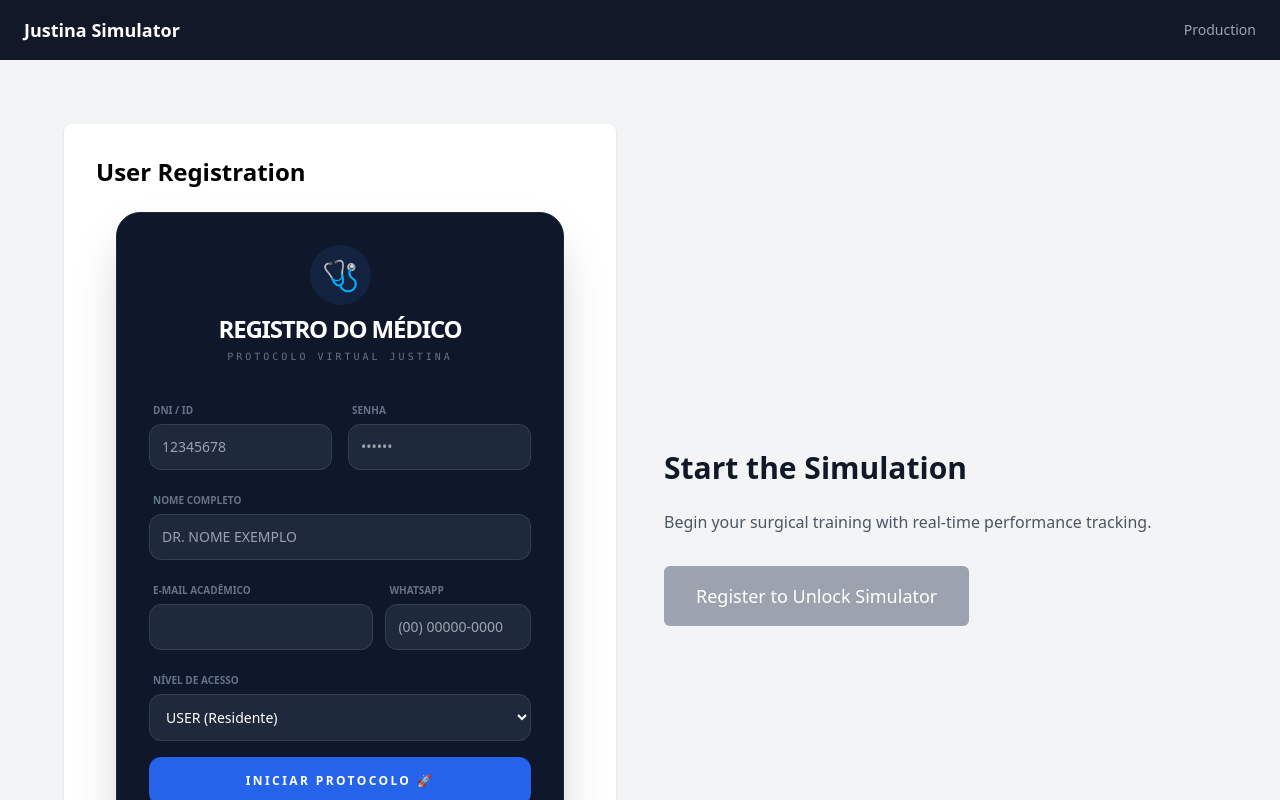
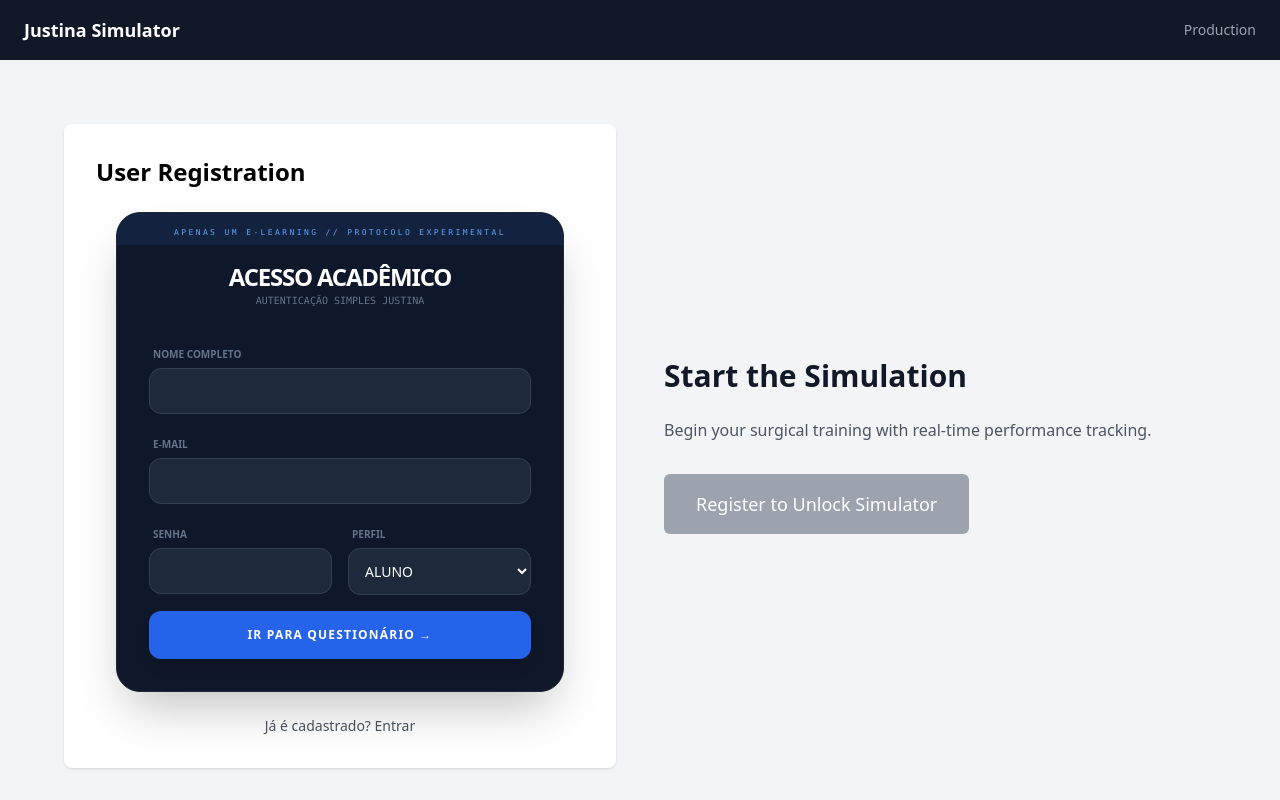
Before and after one commit to No-Country-simulation/S02-26-E25-JustinaVirtual, a React (Vite) app in the folder frontend/: page / in a window 1280 px wide. Shown: the top 800 px of the page. Built offline with nearby package versions, Linux system fonts and the light colour scheme.

Commit message:
docs: simplificação do login conforme especificação da Stephanny e inclusão de Pre-Test Survey

```diff
--- a/frontend/src/components/RegistrationForm.jsx
+++ b/frontend/src/components/RegistrationForm.jsx
@@ -5,39 +5,21 @@ import { useTrainingSession } from "../contexts/TrainingSessionContext";
 export default function RegistrationForm({ onRegisterSuccess }) {
   const navigate = useNavigate();
   const { startSession } = useTrainingSession();
+  const [isSubmitting, setIsSubmitting] = useState(false);
 
-  const [isSubmitting, setIsSubmitting] = useState(false);
   const [formData, setFormData] = useState({
-    dni: "",
     name: "",
     email: "",
-    phone: "",
     password: "",
     role: "USER",
   });
 
   const handleChange = (e) => {
     const { name, value } = e.target;
-    let formattedValue = value;
-
-    // 1. Forçar Nome em CAIXA ALTA (Padrão Hospitalar)
-    if (name === "name") {
-      formattedValue = value.toUpperCase();
-    }
-
-    // 2. Máscara de WhatsApp (11) 99999-9999
-    if (name === "phone") {
-      const numbers = value.replace(/\D/g, "");
-      if (numbers.length <= 11) {
-        formattedValue = numbers
-          .replace(/^(\d{2})(\d)/g, "($1) $2")
-          .replace(/(\d{5})(\d)/, "$1-$2");
-      } else {
-        formattedValue = formData.phone;
-      }
-    }
-
-    setFormData((prev) => ({ ...prev, [name]: formattedValue }));
+    setFormData((prev) => ({
+      ...prev,
+      [name]: name === "name" ? value.toUpperCase() : value
+    }));
   };
 
   const handleSubmit = async (e) => {
@@ -45,136 +27,68 @@ export default function RegistrationForm({ onRegisterSuccess }) {
     setIsSubmitting(true);
 
     try {
-      // 🔐 PASSO 1: Iniciar sessão real no Backend (Auditoria Ativa)
-      // Usamos o DNI como identificador único para o banco de dados
-      await startSession("MODULO_RENAL_V1", formData.dni);
+      // 🔐 PASSO 1: Registro conforme especificação da Stephanny
+      // Simulando a chamada ao endpoint POST /auth/register
+      console.log("Enviando para o Backend:", formData);
 
-      // 💾 PASSO 2: Persistência local para resiliência do simulador
+      // PASSO 2: Iniciar Sessão e Persistência
       localStorage.setItem("justina_user", JSON.stringify(formData));
 
-      // 🚀 PASSO 3: Callback e Navegação
-      if (onRegisterSuccess) {
-        onRegisterSuccess();
-      }
+      if (onRegisterSuccess) onRegisterSuccess();
 
-      console.log("✅ Conexão FE-5 Estabilizada. Médico Registrado:", formData.name);
-      navigate("/simulator");
+      // 🚀 NAVEGAÇÃO PARA O QUESTIONÁRIO (O que o grupo pediu)
+      navigate("/survey");
 
     } catch (error) {
-      console.error("🚨 Erro Crítico no Registro:", error);
-      alert("Falha na comunicação com o servidor Justina. Verifique sua conexão.");
+      alert("Erro ao conectar com o sistema de autenticação.");
     } finally {
       setIsSubmitting(false);
     }
   };
 
   return (
-    <div className="bg-slate-900 p-8 rounded-3xl shadow-2xl border border-slate-800 max-w-md mx-auto">
-      <div className="text-center mb-8">
-        <div className="inline-block p-3 bg-blue-500/10 rounded-full mb-2">
-          <span className="text-3xl">🩺</span>
-        </div>
-        <h2 className="text-2xl font-black text-white tracking-tighter uppercase">
-          Registro do Médico
-        </h2>
-        <p className="text-slate-500 text-[10px] font-mono uppercase tracking-[0.3em] mt-1">
-          Protocolo Virtual Justina
-        </p>
+    <div className="bg-slate-900 p-8 rounded-3xl shadow-2xl border border-slate-800 max-w-md mx-auto relative overflow-hidden">
+
+      <div className="absolute top-0 left-0 w-full bg-blue-500/10 py-1 text-center">
+        <span className="text-[8px] font-mono text-blue-400 tracking-[0.3em] uppercase">
+          Apenas um E-Learning // Protocolo Experimental
+        </span>
+      </div>
+
+      <div className="text-center mb-8 mt-4">
+        <h2 className="text-2xl font-black text-white uppercase tracking-tighter">Acesso Acadêmico</h2>
+        <p className="text-slate-500 text-[10px] uppercase font-mono">Autenticação Simples Justina</p>
       </div>
 
       <form className="space-y-4" onSubmit={handleSubmit}>
+        <div className="space-y-1">
+          <label className="text-[10px] font-bold text-slate-500 uppercase ml-1">Nome Completo</label>
+          <input name="name" onChange={handleChange} required className="w-full bg-slate-800 border border-slate-700 rounded-xl p-3 text-white text-sm" />
+        </div>
+
+        <div className="space-y-1">
+          <label className="text-[10px] font-bold text-slate-500 uppercase ml-1">E-mail</label>
+          <input name="email" type="email" onChange={handleChange} required className="w-full bg-slate-800 border border-slate-700 rounded-xl p-3 text-white text-sm" />
+        </div>
+
         <div className="grid grid-cols-2 gap-4">
           <div className="space-y-1">
-            <label className="text-[10px] font-bold text-slate-500 uppercase ml-1">DNI / ID</label>
-            <input
-              name="dni"
-              value={formData.dni}
-              className="w-full bg-slate-800 border border-slate-700 rounded-xl p-3 text-white focus:ring-2 focus:ring-blue-500 outline-none text-sm transition-all"
-              placeholder="12345678"
-              onChange={handleChange}
-              required
-            />
+            <label className="text-[10px] font-bold text-slate-500 uppercase ml-1">Senha</label>
+            <input name="password" type="password" onChange={handleChange} required className="w-full bg-slate-800 border border-slate-700 rounded-xl p-3 text-white text-sm" />
           </div>
           <div className="space-y-1">
-            <label className="text-[10px] font-bold text-slate-500 uppercase ml-1">Senha</label>
-            <input
-              name="password"
-              type="password"
-              value={formData.password}
-              className="w-full bg-slate-800 border border-slate-700 rounded-xl p-3 text-white focus:ring-2 focus:ring-blue-500 outline-none text-sm transition-all"
-              placeholder="••••••"
-              onChange={handleChange}
-              required
-            />
+            <label className="text-[10px] font-bold text-slate-500 uppercase ml-1">Perfil</label>
+            <select name="role" onChange={handleChange} className="w-full bg-slate-800 border border-slate-700 rounded-xl p-3 text-white text-sm">
+              <option value="USER">ALUNO</option>
+              <option value="ADMIN">PROFESSOR</option>
+            </select>
           </div>
         </div>
 
-        <div className="space-y-1">
-          <label className="text-[10px] font-bold text-slate-500 uppercase ml-1">Nome Completo</label>
-          <input
-            name="name"
-            value={formData.name}
-            className="w-full bg-slate-800 border border-slate-700 rounded-xl p-3 text-white focus:ring-2 focus:ring-blue-500 outline-none text-sm"
-            placeholder="DR. NOME EXEMPLO"
-            onChange={handleChange}
-            required
-          />
-        </div>
-
-        <div className="grid grid-cols-5 gap-3">
-           <div className="col-span-3 space-y-1">
-              <label className="text-[10px] font-bold text-slate-500 uppercase ml-1">E-mail Acadêmico</label>
-              <input
-                name="email"
-                type="email"
-                value={formData.email}
-                className="w-full bg-slate-800 border border-slate-700 rounded-xl p-3 text-white focus:ring-2 focus:ring-blue-500 outline-none text-sm"
-                onChange={handleChange}
-                required
-              />
-           </div>
-           <div className="col-span-2 space-y-1">
-              <label className="text-[10px] font-bold text-slate-500 uppercase ml-1">WhatsApp</label>
-              <input
-                name="phone"
-                type="tel"
-                value={formData.phone}
-                className="w-full bg-slate-800 border border-slate-700 rounded-xl p-3 text-white focus:ring-2 focus:ring-emerald-500 outline-none text-sm"
-                placeholder="(00) 00000-0000"
-                onChange={handleChange}
-                required
-              />
-           </div>
-        </div>
-
-        <div className="space-y-1">
-          <label className="text-[10px] font-bold text-slate-500 uppercase ml-1">Nível de Acesso</label>
-          <select
-            name="role"
-            className="w-full bg-slate-800 border border-slate-700 rounded-xl p-3 text-white cursor-pointer outline-none text-sm"
-            onChange={handleChange}
-            value={formData.role}
-          >
-            <option value="ADMIN">ADMIN (Professor)</option>
-            <option value="USER">USER (Residente)</option>
-            <option value="TRAINEE">TRAINEE (Estudante)</option>
-          </select>
-        </div>
-
-        <button
-          type="submit"
-          disabled={isSubmitting}
-          className={`w-full p-4 rounded-xl transition-all font-black text-xs uppercase tracking-[0.2em] shadow-lg mt-4 ${
-            isSubmitting ? "bg-slate-700 text-slate-500 cursor-not-allowed" : "bg-blue-600 hover:bg-blue-500 text-white"
-          }`}
-        >
-          {isSubmitting ? "Conectando ao Protocolo..." : "Iniciar Protocolo 🚀"}
+        <button type="submit" className="w-full p-4 rounded-xl bg-blue-600 hover:bg-blue-500 text-white font-black text-xs uppercase tracking-widest transition-all mt-4 shadow-lg">
+          {isSubmitting ? "Validando..." : "Ir para Questionário →"}
         </button>
       </form>
-
-      <p className="text-[9px] text-slate-600 font-mono text-center mt-6 uppercase">
-        Auth System FE-5 // Telemetry DD-Ready // v1.0.4
-      </p>
     </div>
   );
 }
--- /dev/null
+++ b/frontend/src/pages/PreTestSurvey.jsx
@@ -0,0 +1,37 @@
+import { useState } from "react";
+import { useNavigate } from "react-router-dom";
+
+export default function PreTestSurvey() {
+  const navigate = useNavigate();
+  const [step, setStep] = useState(0);
+
+  const questions = [
+    "Qual o tempo máximo recomendado para isquemia renal?",
+    "Identifique a artéria principal de acesso ao parênquima.",
+    "O uso de telemetria melhora a curva de aprendizado?",
+    "Você já realizou simulações virtuais anteriormente?",
+    "Confirmar início do protocolo de monitoramento Justina?"
+  ];
+
+  const handleNext = () => {
+    if (step < questions.length - 1) {
+      setStep(step + 1);
+    } else {
+      navigate("/simulator"); // Finalmente vai para o simulador
+    }
+  };
+
+  return (
+    <div className="min-h-screen bg-slate-950 flex items-center justify-center p-6">
+      <div className="max-w-md w-full bg-slate-900 p-8 rounded-3xl border border-slate-800 text-center">
+        <span className="text-blue-500 font-mono text-xs">PERGUNTA {step + 1} DE 5</span>
+        <h2 className="text-xl text-white font-bold mt-4 mb-8">{questions[step]}</h2>
+
+        <div className="flex flex-col gap-3">
+           <button onClick={handleNext} className="p-4 bg-slate-800 hover:bg-slate-700 text-white rounded-xl transition-all">Sim / Confirmar</button>
+           <button onClick={handleNext} className="p-4 bg-slate-800 hover:bg-slate-700 text-white rounded-xl transition-all">Não / Recusar</button>
+        </div>
+      </div>
+    </div>
+  );
+}
```
